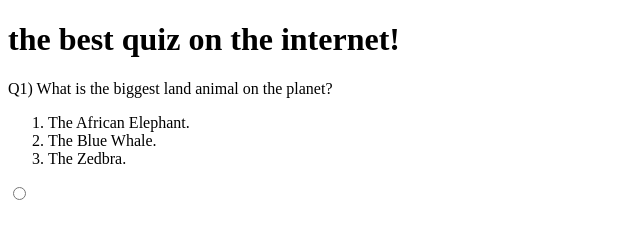
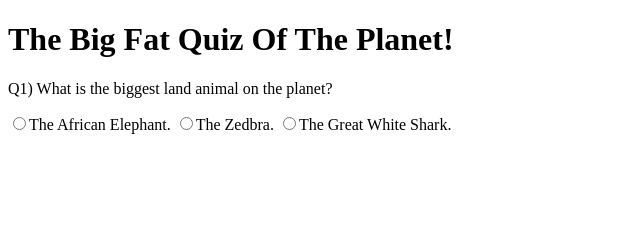
Before and after one commit to Billy007109/mycode, a plain HTML site: page index.html in a window 1280 px wide. Shown: the whole page, without its empty margins (0-640 px from the left). Drawn offline with Linux system fonts and the light colour scheme.

Commit message:
Update index.html

```diff
--- a/index.html
+++ b/index.html
@@ -7,14 +7,15 @@
     </head>
         <body>
 
-<h1><capitalize>the best quiz on the internet!</capitalize></h1>
+<h1>The Big Fat Quiz Of The Planet!</h1>
            <p>Q1) What is the biggest land animal on the planet?</p>
-           <ol>
-              <li id="0">The African Elephant.</li>
-              <li id="1">The Blue Whale.</li>
-              <li id="2">The Zedbra.</li>
-           </ol>
-          <input type="radio" id="0">
+
+           <input type="radio" id="1" name="q1"><label id="1">The African Elephant.</label>
+           <input type="radio" id="2" name="q1"><label id="2">The Zedbra.</label>
+           <input type="radio" id="3" name="q1"><label id="3">The Great White Shark.</label>
+
+
+
         </body>
             <main>
 
```
